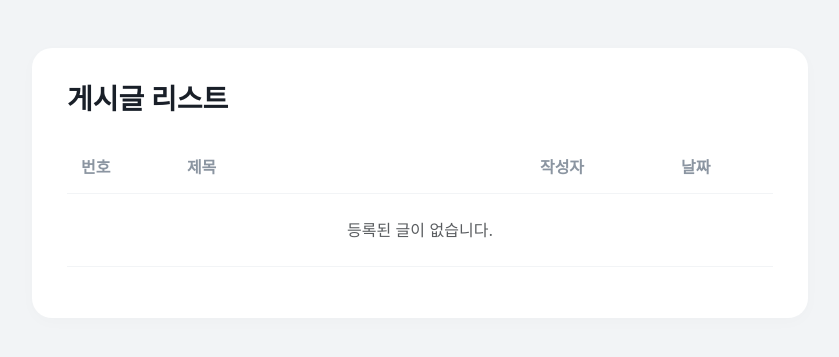
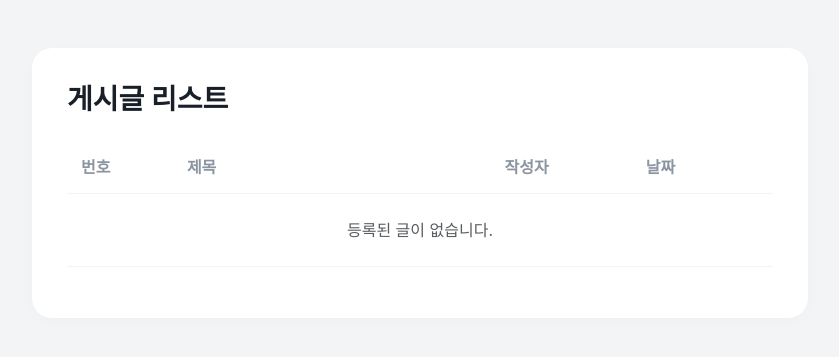
Before and after one commit to s3458600-ui/flask_bulletin, a Flask app: page / in a window 1280 px wide. Shown: the part 72-429 px from the top of the page, without its empty margins (220-1059 px from the left). Run offline with Flask 3, Linux system fonts and the light colour scheme; data that the repository does not hold is empty.

Commit message:
외부접속 및 필드 사이즈 조정

```diff
--- a/app.py
+++ b/app.py
@@ -180,4 +180,4 @@ def delete_post(post_id):
 
 if __name__ == '__main__':
     init_db()
-    app.run(debug=True)
+    app.run(debug=True,host="0.0.0.0", port=5000)
--- a/templates/index.html
+++ b/templates/index.html
@@ -28,9 +28,9 @@
                 <thead>
                     <tr>
                         <th style="width: 15%">번호</th>
-                        <th style="width: 50%">제목</th>
+                        <th style="width: 45%">제목</th>
                         <th style="width: 20%">작성자</th>
-                        <th style="width: 15%">날짜</th>
+                        <th style="width: 20%">날짜</th>
                     </tr>
                 </thead>
                 <tbody id="list-body"></tbody>
```
